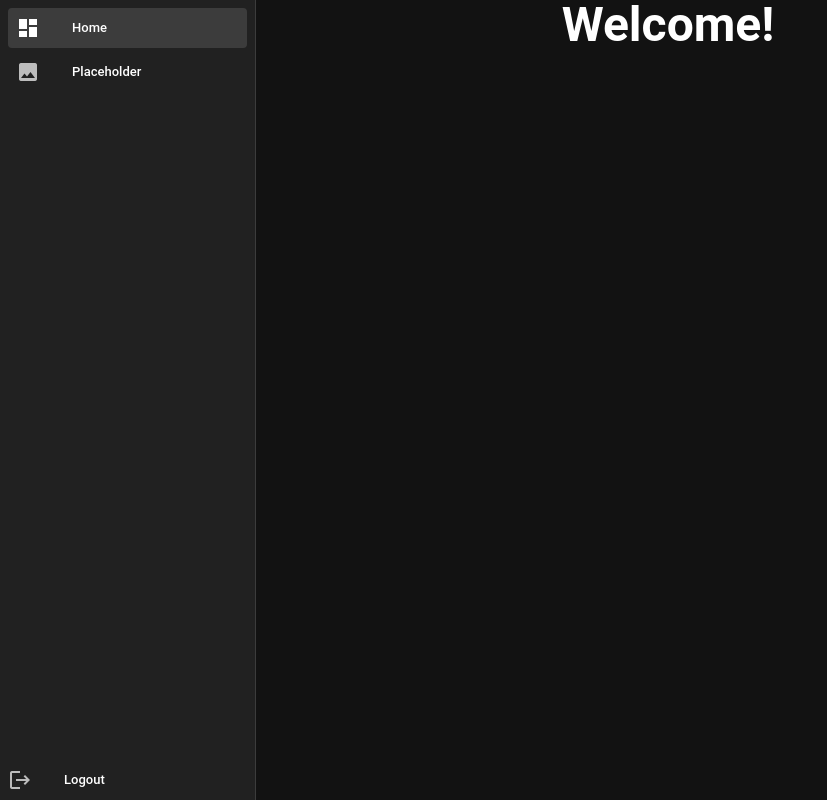
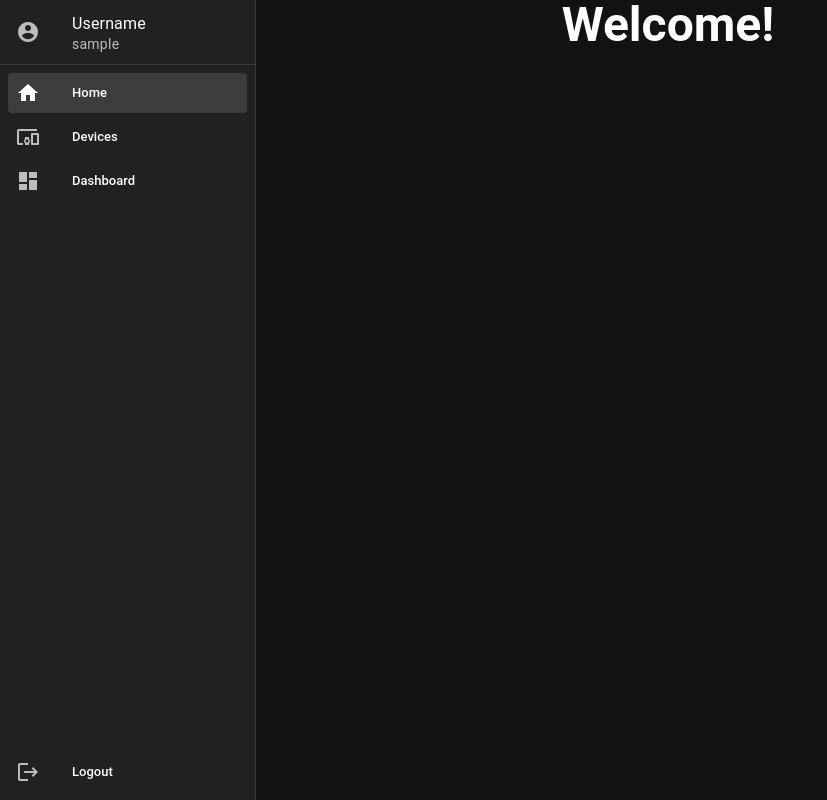
Before and after one commit to Supawite-Peter/simple-iot-frontend, a Vue app: page /home in a window 1280 px wide. Shown: the whole page, without its empty margins (0-827 px from the left). Built offline with nearby package versions, Linux system fonts and the light colour scheme; sample sign-in values are in the browser's storage.

Commit message:
Fix logout and update navigation bar items

```diff
--- a/src/layouts/default.vue
+++ b/src/layouts/default.vue
@@ -6,6 +6,17 @@
       permanent
       rail
     >
+
+      <v-list>
+        <v-list-item
+          prepend-icon="mdi-account-circle"
+          :subtitle="useAuthStore().user.username"
+          title="Username"
+        />
+      </v-list>
+
+      <v-divider />
+
       <v-list density="compact" nav>
         <v-list-item
           v-for="item in items"
@@ -18,12 +29,13 @@
       </v-list>
 
       <template #append>
-        <v-list-item
-          nav
-          prepend-icon="mdi-logout"
-          title="Logout"
-          @click="useAuthStore().logout()"
-        />
+        <v-list density="compact" nav>
+          <v-list-item
+            prepend-icon="mdi-logout"
+            title="Logout"
+            @click="useAuthStore().logout()"
+          />
+        </v-list>
       </template>
     </v-navigation-drawer>
 
@@ -38,8 +50,9 @@
   import { useAuthStore } from '../stores/auth'
 
   const items = ref([
-    { title: 'Home', icon: 'mdi-view-dashboard', to: '/home' },
-    { title: 'Placeholder', icon: 'mdi-image', to: '/placeholder' },
+    { title: 'Home', icon: 'mdi-home', to: '/home' },
+    { title: 'Devices', icon: 'mdi-devices', to: '/devices' },
+    { title: 'Dashboard', icon: 'mdi-view-dashboard', to: '/dashboard' },
   ])
   const mini = ref(true)
 </script>
```
